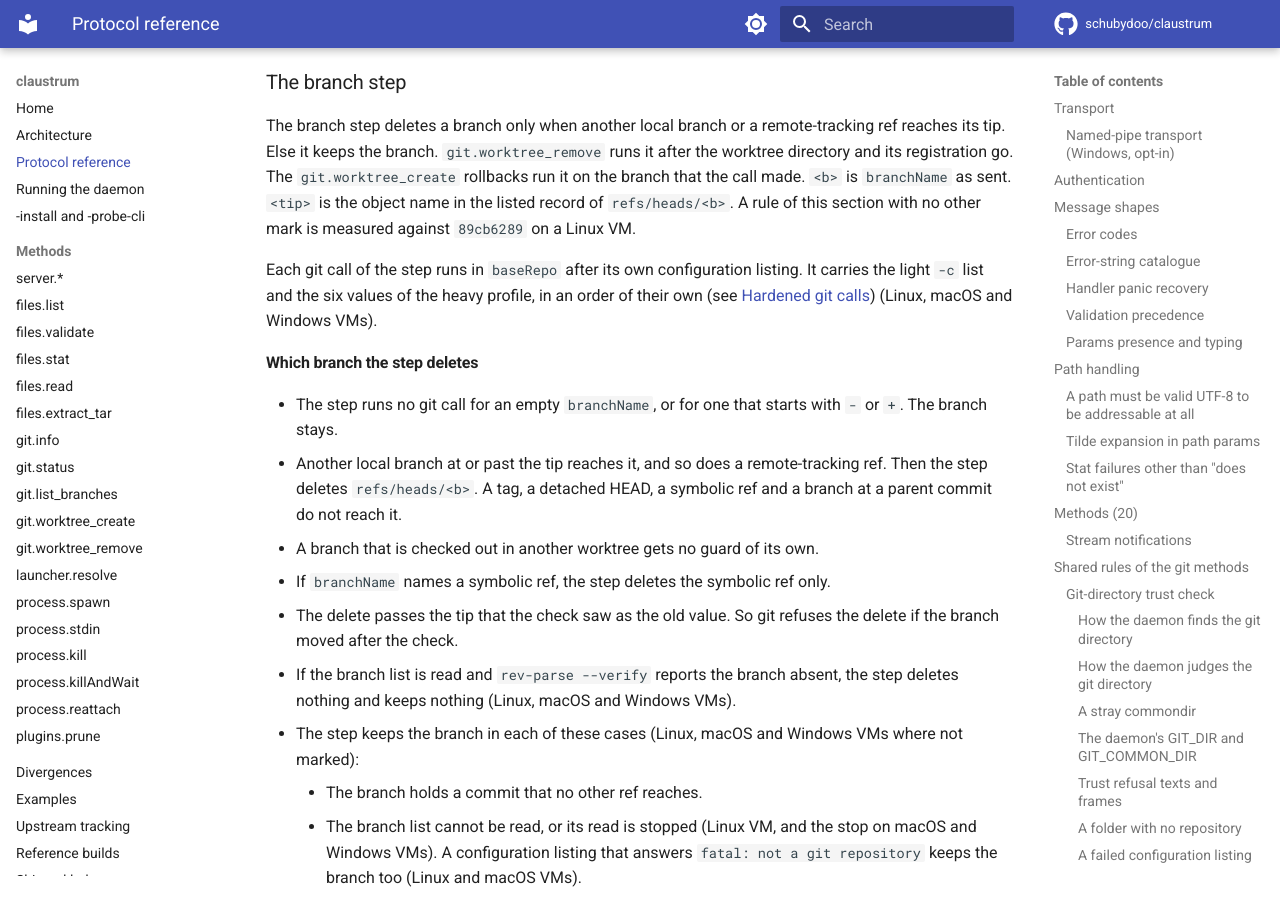
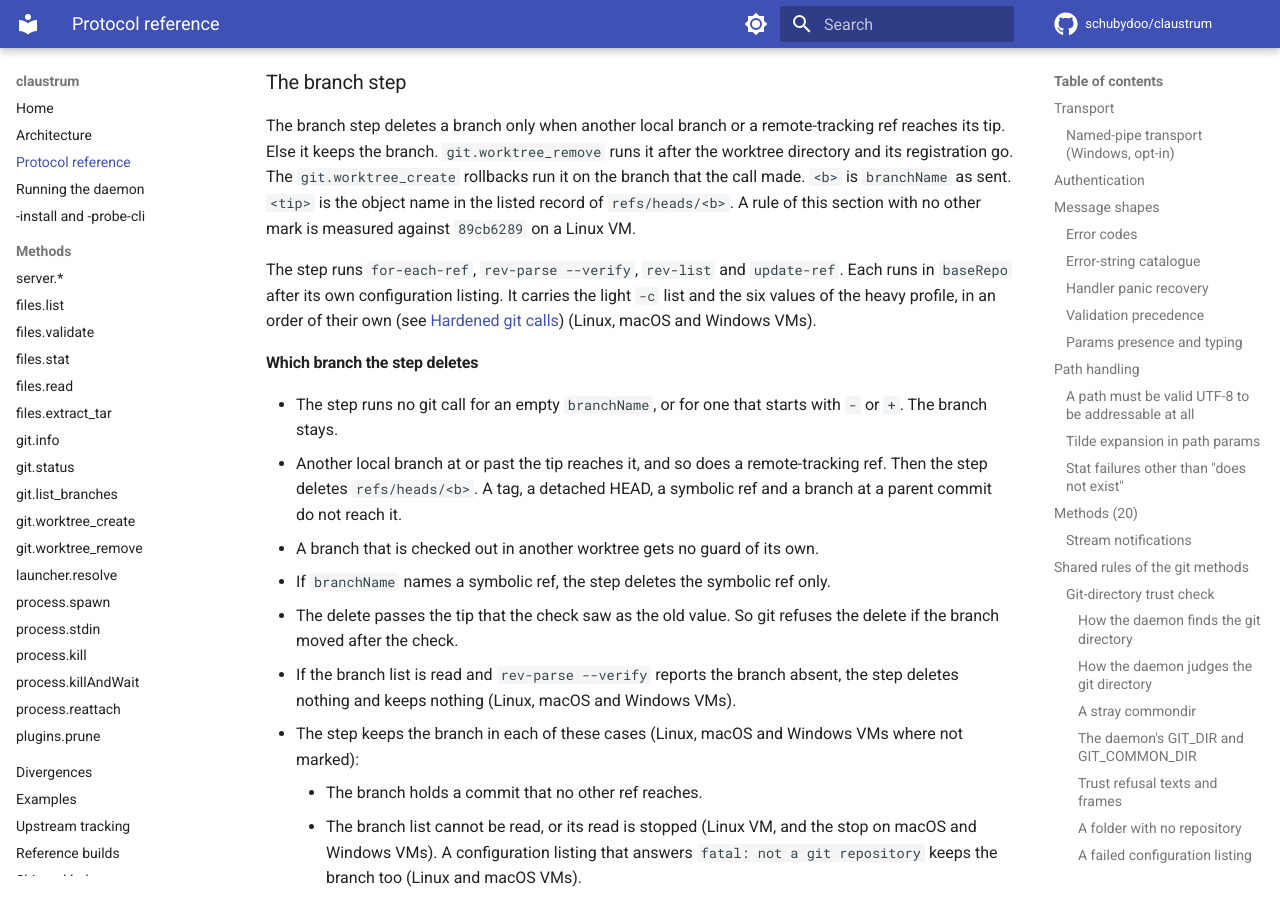
Before and after one commit to schubydoo/claustrum, an MkDocs documentation site: the page built from docs/PROTOCOL.md, in a window 1280 px wide and 900 px high, scrolled down 46657 px. Built offline with MkDocs 1.6.1 and Material for MkDocs 9.7.7, drawn with Linux system fonts in a browser that asks for light colours; comment, search, counter and statistics services are not loaded; some of the changed text lies outside the part shown.

Commit message:
docs: name the four calls of the branch step and keep one home for their variables
Co-Authored-By: Claude Opus 5.5 <noreply@anthropic.com>

```diff
--- a/docs/PROTOCOL.md
+++ b/docs/PROTOCOL.md
@@ -1405,8 +1405,7 @@ A hardened call uses the heavy profile or the light profile:
   `shadow`, and a Windows VM the state `fallback-git`. The checkout
   and its listings keep the four light values. With `"shadowDirOff":true` the light
   calls carry the four light values.
-- The calls of [the branch step](#the-branch-step) carry the six heavy values,
-  in an order of their own.
+- The calls of [the branch step](#the-branch-step) have their own variables.
 - The `status`, `ls-files` and `diff-index` calls of `git.status` add
   `GIT_OPTIONAL_LOCKS=0`. The checkout adds `GIT_INDEX_FILE`.
 - The order of the variables is measured on Linux and macOS VMs. The Windows logs of
@@ -1785,10 +1784,11 @@ go. The `git.worktree_create` rollbacks run it on the branch that the call made.
 of `refs/heads/<b>`. A rule of this section with no other mark is measured
 against `89cb6289` on a Linux VM.
 
-Each git call of the step runs in `baseRepo` after its own configuration
-listing. It carries the light `-c` list and the six values of the heavy
-profile, in an order of their own (see [Hardened git calls](#hardened-git-calls))
-(Linux, macOS and Windows VMs).
+The step runs `for-each-ref`, `rev-parse --verify`, `rev-list` and
+`update-ref`. Each runs in `baseRepo` after its own configuration listing. It
+carries the light `-c` list and the six values of the heavy profile, in an order
+of their own (see [Hardened git calls](#hardened-git-calls)) (Linux, macOS and
+Windows VMs).
 
 #### Which branch the step deletes
 
```
Also changed, not shown: 1 other file.
